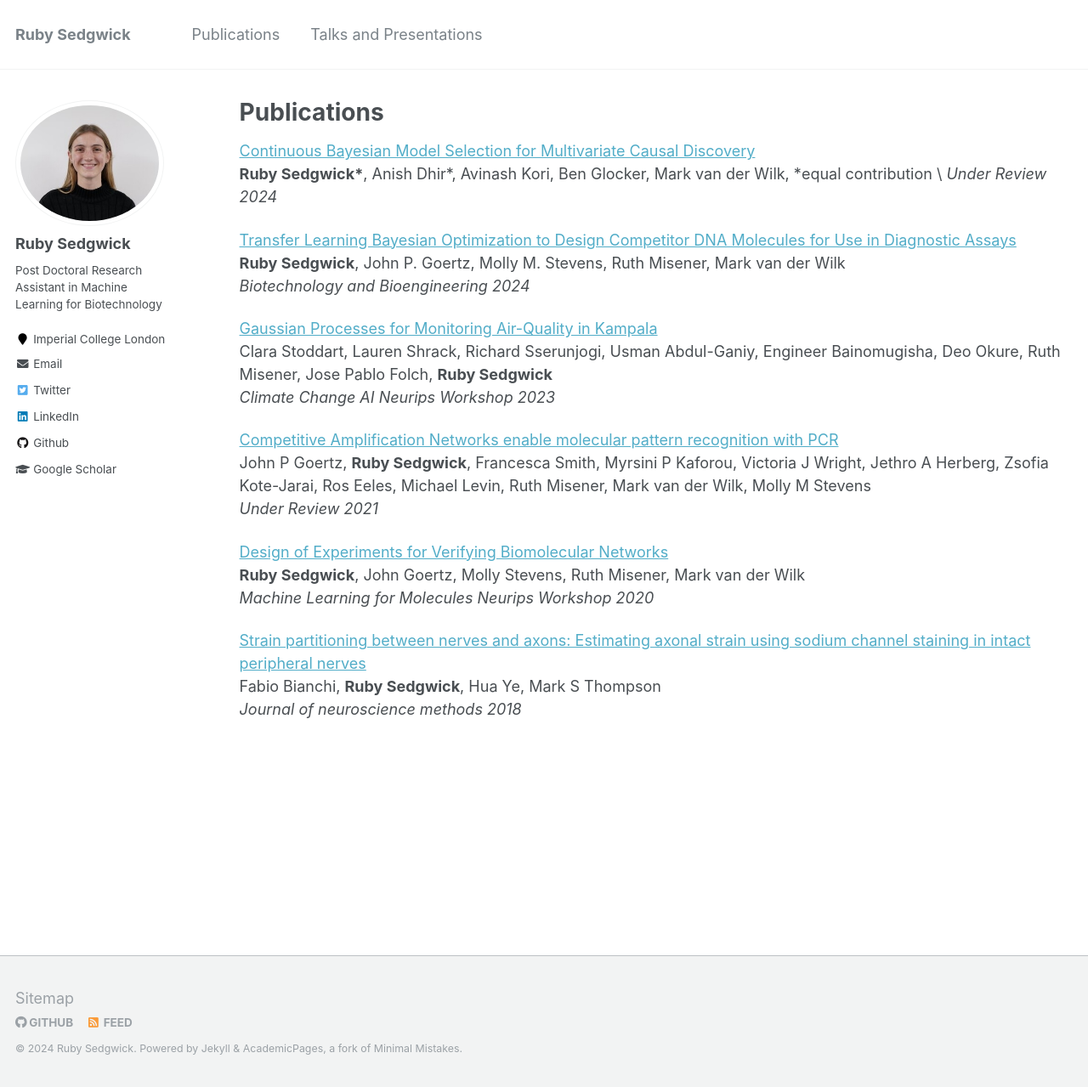
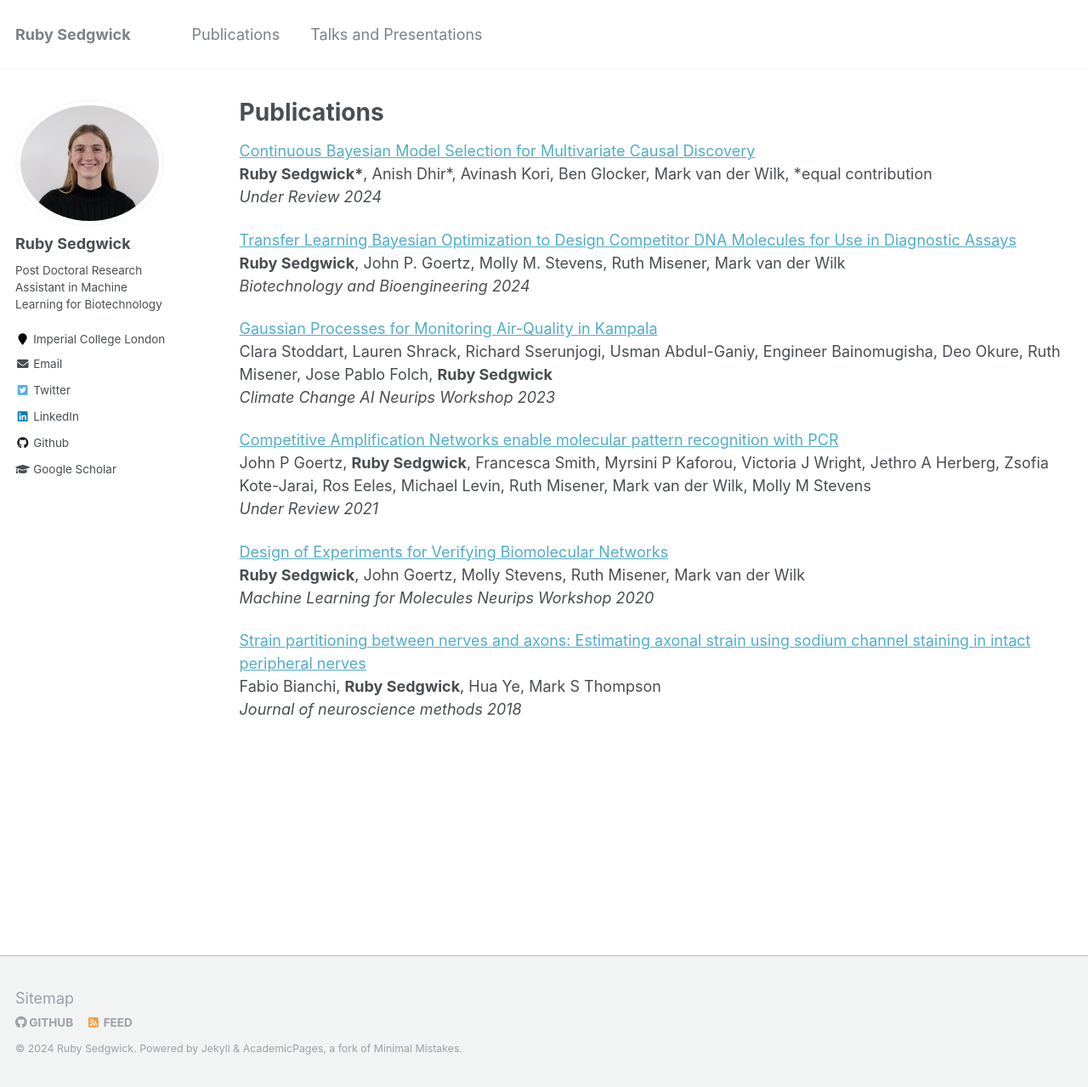
Before and after one commit to RSedgwick/rsedgwick.github.io, a Jekyll site: the page built from _pages/publications.md, in a window 1280 px wide and 1279 px high. Shown: the whole window at 85% size. Built offline with Jekyll 4.4.1, drawn with Linux system fonts in a browser that asks for light colours; a script bundle is joined from its source files by our own code.

```diff
--- a/_pages/publications.md
+++ b/_pages/publications.md
@@ -6,7 +6,7 @@ author_profile: true
 ---
 
 [Continuous Bayesian Model Selection for Multivariate Causal Discovery](https://arxiv.org/abs/2411.10154) \
-**Ruby Sedgwick\***, Anish Dhir\*, Avinash Kori, Ben Glocker, Mark van der Wilk, *equal contribution \
+**Ruby Sedgwick\***, Anish Dhir\*, Avinash Kori, Ben Glocker, Mark van der Wilk, \*equal contribution  \
 _Under Review 2024_
 
 [Transfer Learning Bayesian Optimization to Design Competitor DNA Molecules for Use in Diagnostic Assays](http://doi.org/10.1002/bit.28854) \
```
